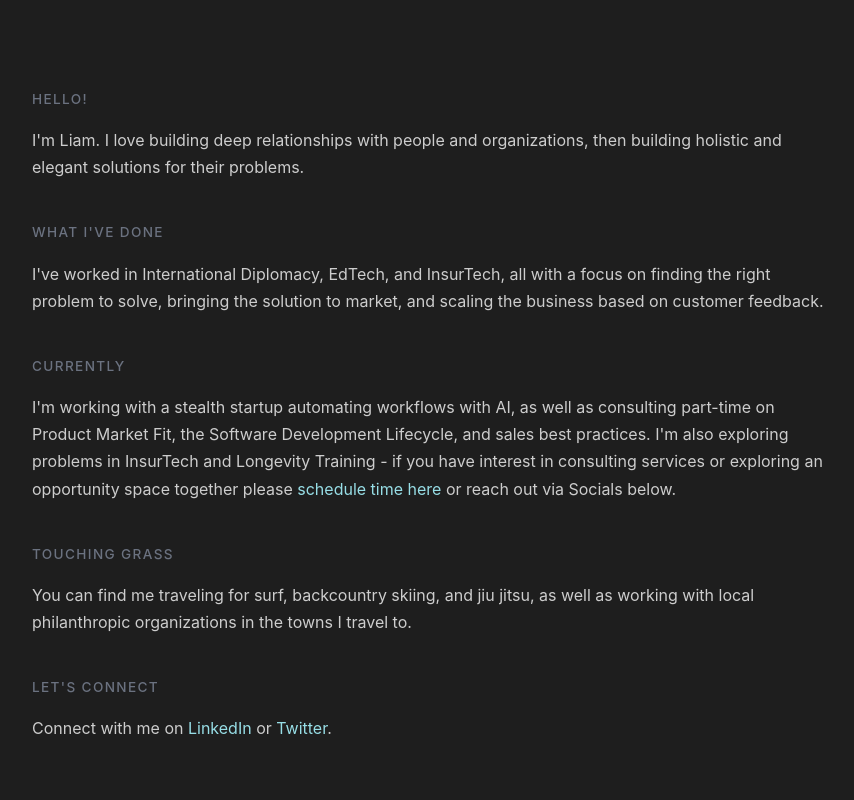
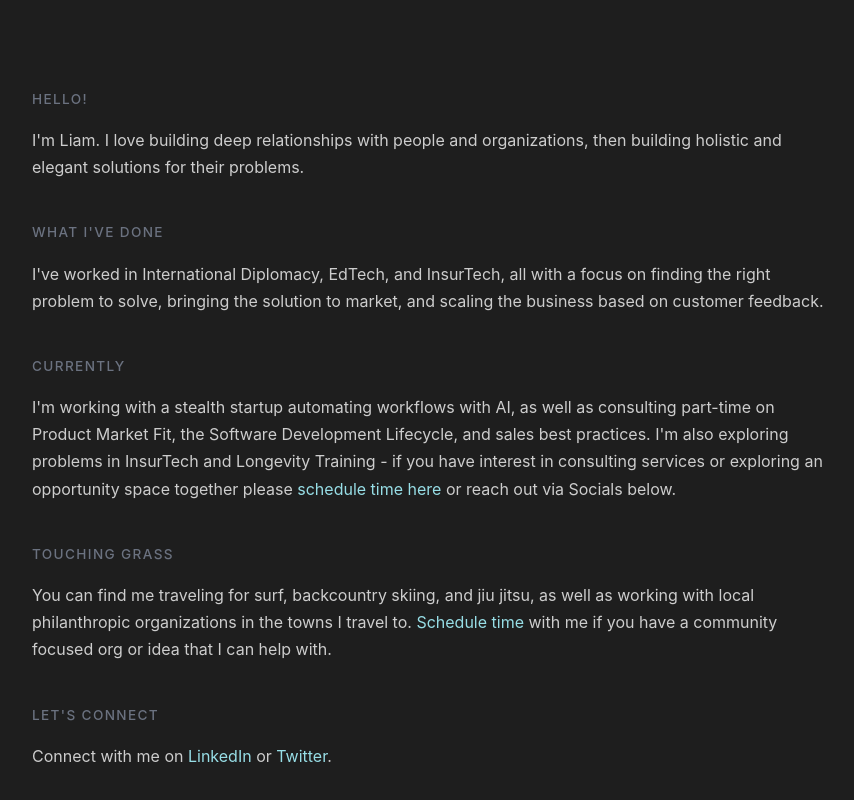
Before and after one commit to LHarreys/lharreys.github.io, a plain HTML site: page index.html in a window 1280 px wide. Shown: the whole page, without its empty margins (208-1062 px from the left). Drawn offline with Linux system fonts and the light colour scheme.

Commit message:
Update index.html

```diff
--- a/index.html
+++ b/index.html
@@ -103,7 +103,7 @@
     <section>
         <h2>Touching Grass</h2>
         <p>
-            You can find me traveling for surf, backcountry skiing, and jiu jitsu, as well as working with local philanthropic organizations in the towns I travel to.
+            You can find me traveling for surf, backcountry skiing, and jiu jitsu, as well as working with local philanthropic organizations in the towns I travel to. <a href="https://calendar.app.google/rFtKcpHXUyTSii2B9">Schedule time</a> with me if you have a community focused org or idea that I can help with.
         </p>
     </section>
 
```
